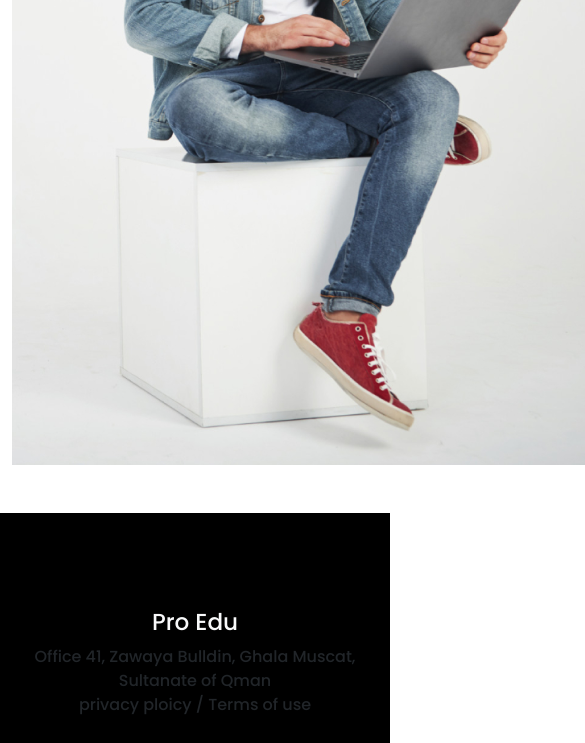
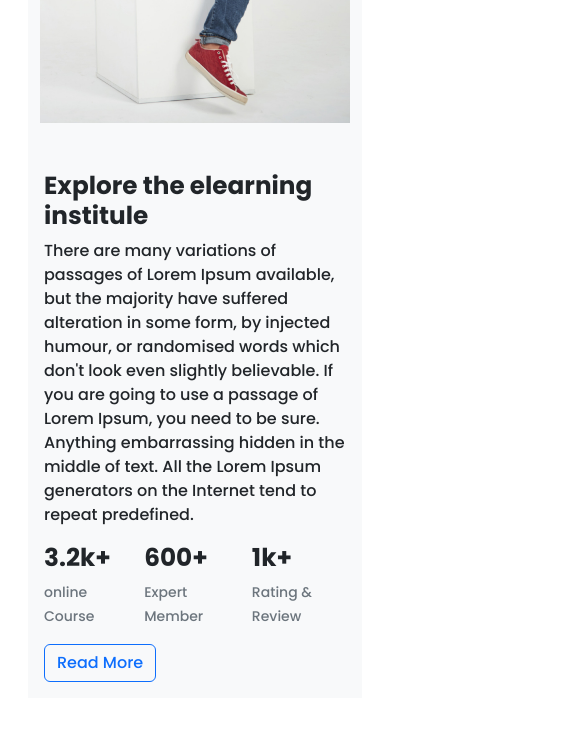
Before and after one commit to MDSadid-git/Assignment3, a plain HTML site: page index.html in a window 390 px wide. Shown: the part 5010-5753 px from the top of the page, 585 px wide, since content can reach past the window. Drawn offline with nearby package versions, Linux system fonts and the light colour scheme.

Commit message:
Elearning-area done

```diff
--- a/index.html
+++ b/index.html
@@ -77,7 +77,10 @@
               </li>
             </ul>
             <form class="d-flex" role="search">
-              <button class="btn btn-outline-info" type="submit">
+              <button
+                class="btn btn-outline-primary fw-bold rounded"
+                type="submit"
+              >
                 Register
               </button>
             </form>
@@ -481,11 +484,39 @@
       <!-- Frequntly-area end -->
 
       <!-- Elearning-area start -->
-      <section>
-        <div class="elearning-left">
-          <img src="images/working.png" alt="working" class="im" />
+      <section class="d-flex my-5 bg-light row m-3">
+        <div class="elearning-left col-md-7 col-12">
+          <img src="images/working.png" alt="working" class="img-fluid" />
         </div>
-        <div class="elearning-right"></div>
+        <div class="elearning-right ps-3 col-md-5 col-12">
+          <div class="mt-5">
+            <h2 class="fw-bold">Explore the elearning <br />institule</h2>
+            <p>
+              There are many variations of passages of Lorem Ipsum available,
+              but the majority have suffered alteration in some form, by
+              injected humour, or randomised words which don't look even
+              slightly believable. If you are going to use a passage of Lorem
+              Ipsum, you need to be sure. Anything embarrassing hidden in the
+              middle of text. All the Lorem Ipsum generators on the Internet
+              tend to repeat predefined.
+            </p>
+            <div class="d-flex justify-content-around">
+              <div>
+                <h2 class="fw-bold">3.2k+</h2>
+                <small class="text-muted">online Course</small>
+              </div>
+              <div class="mx-3">
+                <h2 class="fw-bold">600+</h2>
+                <small class="text-muted">Expert Member</small>
+              </div>
+              <div>
+                <h2 class="fw-bold">1k+</h2>
+                <small class="text-muted">Rating & Review</small>
+              </div>
+            </div>
+            <button class="btn btn-outline-primary my-3">Read More</button>
+          </div>
+        </div>
       </section>
       <!-- Elearning-area end -->
     </main>
```
